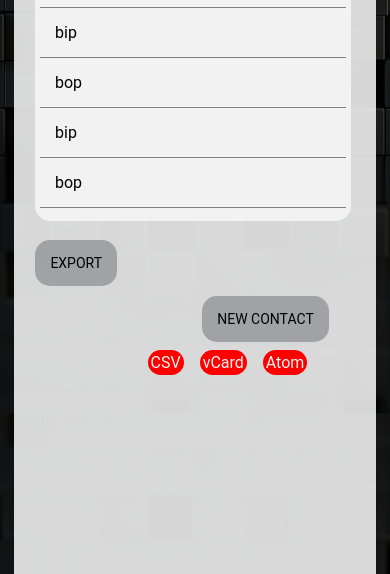
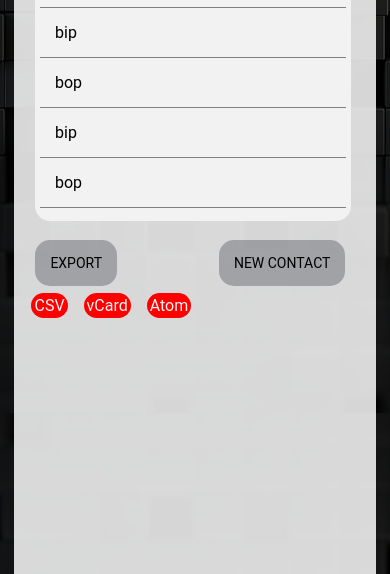
Before and after one commit to dm0112/TWOnCo, a PHP site: page / in a window 390 px wide. Shown: the part 881-1455 px from the top of the page. Run offline with PHP 8.4, Linux system fonts and the light colour scheme.

Commit message:
pozitionare smartphone

```diff
--- a/Style.css
+++ b/Style.css
@@ -249,7 +249,7 @@ ul{
 
 .card-export{
     margin-top:3%;
-    margin-left: 35%;
+    margin-left: 3%;
 }
 
 #card-new-contact-btn{
@@ -272,3 +272,9 @@ ul{
     background-color:rgba(35, 38, 48, 0.1);
     font-weight: bold;
 }
+@media (max-width:700px){
+  #card-new-contact-btn{
+      margin-top:1%;
+      margin-left:27%;
+  }
+}
```
